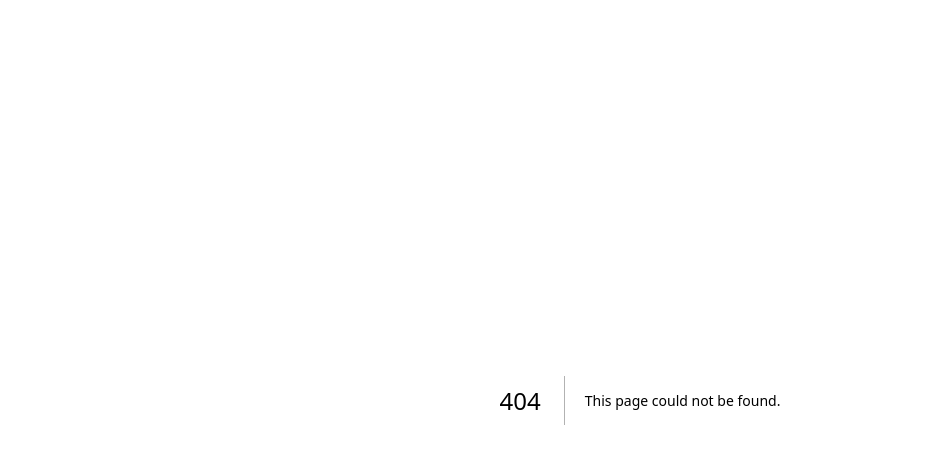
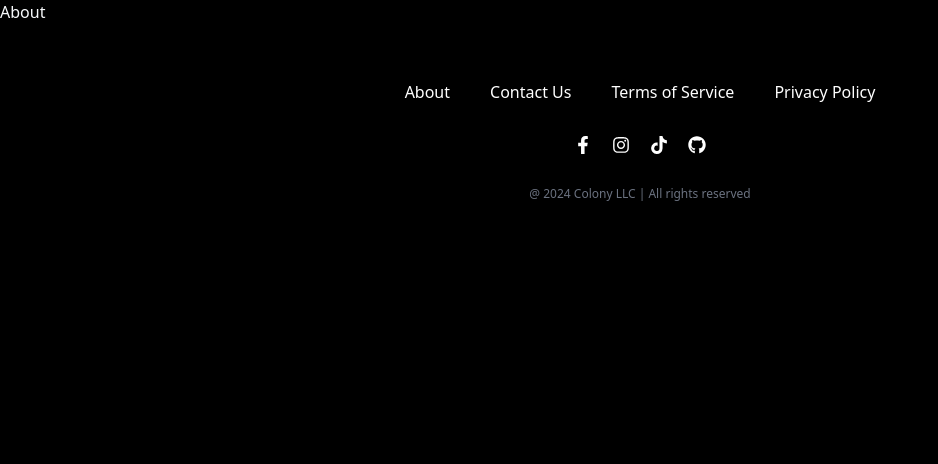
Before and after one commit to Ortbri/colony-web, a Next.js app: page /about in a window 1280 px wide. Before the commit this address had no page. Shown: the top 464 px of the page, without its empty margins (0-938 px from the left). Built offline with nearby package versions, Linux system fonts and the light colour scheme.

Commit message:
style: Footer Created

```diff
--- /dev/null
+++ b/app/about/page.tsx
@@ -0,0 +1,7 @@
+import React from 'react'
+
+function About() {
+  return <div>About</div>
+}
+
+export default About
--- a/app/layout.tsx
+++ b/app/layout.tsx
@@ -1,11 +1,20 @@
 import type { Metadata } from 'next'
+import { ThemeProvider } from './provider'
+import { Navbar } from '@/components/Navbar'
+import Footer from '@/components/Footer'
 import './globals.css'
-import { ThemeProvider } from './provider'
 
 export const metadata: Metadata = {
   title: 'Join Colony App',
   description: 'Community based gig app'
 }
+
+export const navItems = [
+  { name: 'About', link: '#about' },
+  { name: 'Projects', link: '#projects' },
+  { name: 'Testimonials', link: '#testimonials' },
+  { name: 'Contact', link: '#contact' }
+]
 
 export default function RootLayout({
   children
@@ -21,7 +30,9 @@ export default function RootLayout({
           enableSystem
           disableTransitionOnChange
         >
+          <Navbar navItems={navItems} />
           <main className='relative overflow-hidden'>{children}</main>
+          <Footer />
         </ThemeProvider>
       </body>
     </html>
--- /dev/null
+++ b/components/Footer.tsx
@@ -0,0 +1,69 @@
+import Image from 'next/image'
+import Link from 'next/link'
+import React from 'react'
+import { FaInstagram, FaGithub, FaFacebookF, FaTiktok } from 'react-icons/fa'
+
+const Footer = () => {
+  return (
+    <footer className='flex flex-col items-center gap-8 bg-black px-5 py-14'>
+      {/* links */}
+      <div className='flex w-full max-w-7xl flex-col items-center justify-center gap-10 md:flex-row'>
+        <ul className='flex items-center gap-10 text-white md:flex-row'>
+          <li>
+            <Link href='/about' className='hover:text-gray-300'>
+              About
+            </Link>
+          </li>
+          <li>
+            <Link href='/support' className='hover:text-gray-300'>
+              Contact Us
+            </Link>
+          </li>
+          <li>
+            <Link href='/tos' className='hover:text-gray-300'>
+              Terms of Service
+            </Link>
+          </li>
+          <li>
+            <Link href='/privacy' className='hover:text-gray-300'>
+              Privacy Policy
+            </Link>
+          </li>
+        </ul>
+      </div>
+      {/* socials */}
+      <div>
+        <ul className='flex items-center gap-5 text-white md:flex-row'>
+          <li>
+            <Link href='/' className='hover:text-gray-300'>
+              <FaFacebookF size={18} />
+            </Link>
+          </li>
+          <li>
+            <Link href='/' className='hover:text-gray-300'>
+              <FaInstagram size={18} />
+            </Link>
+          </li>
+          <li>
+            <Link href='/' className='hover:text-gray-300'>
+              <FaTiktok size={18} />
+            </Link>
+          </li>
+          <li>
+            <Link href='/' className='hover:text-gray-300'>
+              <FaGithub size={18} />
+            </Link>
+          </li>
+        </ul>
+      </div>
+      {/* reserved */}
+      <div>
+        <p className='text-xs text-gray-500'>
+          @ 2024 Colony LLC | All rights reserved
+        </p>
+      </div>
+    </footer>
+  )
+}
+
+export default Footer
```
